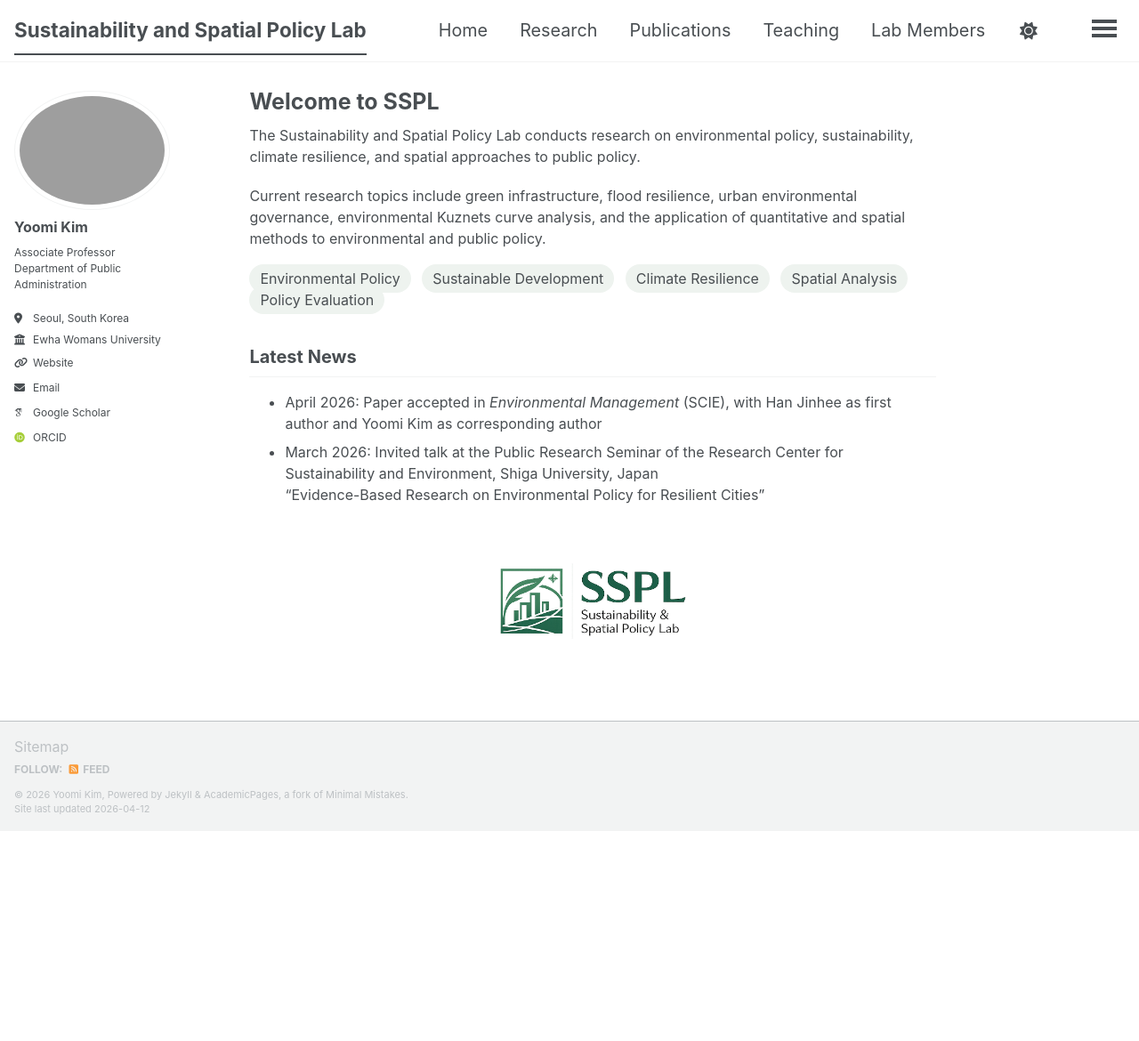
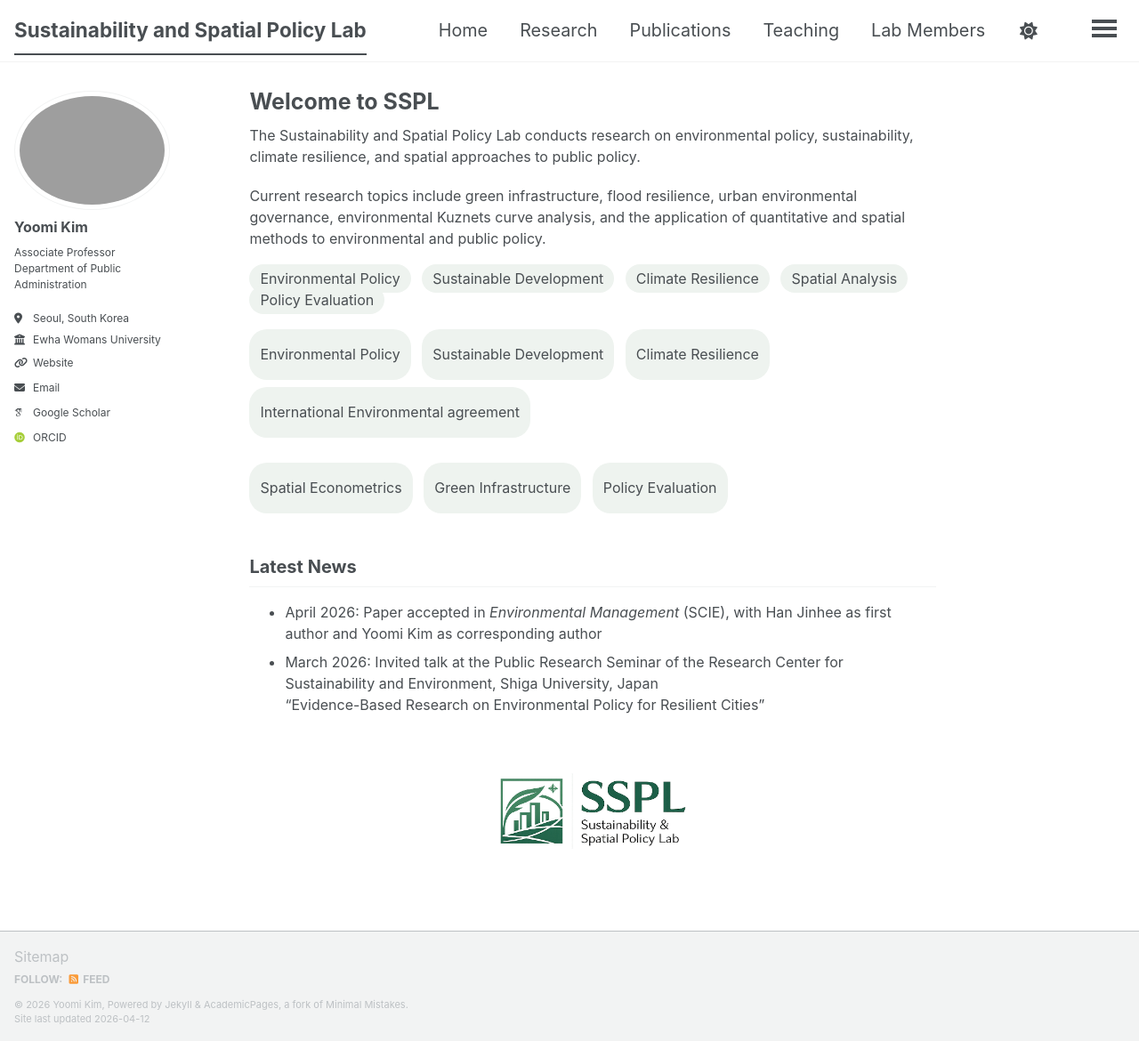
Before and after one commit to ymkim-ssplab/ymkim-ssplab.github.io, a Jekyll site: the page built from _pages/about.md, in a window 1280 px wide and 1170 px high. Shown: the whole window at 89% size. Built offline with Jekyll 4.4.1, drawn with Linux system fonts in a browser that asks for light colours; some web fonts are replaced; a script bundle is joined from its source files by our own code; library files that are not in the unit come from our copies.

Commit message:
Update about.md

```diff
--- a/_pages/about.md
+++ b/_pages/about.md
@@ -24,6 +24,19 @@ She maintains ongoing international collaborations with scholars in Japan, the U
   <span style="background:#eef3ef; padding:6px 12px; border-radius:20px;">Policy Evaluation</span>
 </p>
 
+<p style="line-height: 2.8;">
+  <span style="display:inline-block; background:#eef3ef; padding:6px 12px; border-radius:20px; margin-right:8px; margin-bottom:8px;">Environmental Policy</span>
+  <span style="display:inline-block; background:#eef3ef; padding:6px 12px; border-radius:20px; margin-right:8px; margin-bottom:8px;">Sustainable Development</span>
+  <span style="display:inline-block; background:#eef3ef; padding:6px 12px; border-radius:20px; margin-right:8px; margin-bottom:8px;">Climate Resilience</span>
+  <span style="display:inline-block; background:#eef3ef; padding:6px 12px; border-radius:20px; margin-bottom:8px;">International Environmental agreement</span>
+</p>
+
+<p style="line-height: 2.8;">
+  <span style="display:inline-block; background:#eef3ef; padding:6px 12px; border-radius:20px; margin-right:8px; margin-bottom:8px;">Spatial Econometrics</span>
+  <span style="display:inline-block; background:#eef3ef; padding:6px 12px; border-radius:20px; margin-right:8px; margin-bottom:8px;">Green Infrastructure</span>
+  <span style="display:inline-block; background:#eef3ef; padding:6px 12px; border-radius:20px; margin-right:8px; margin-bottom:8px;">Policy Evaluation</span>
+</p>
+
 ## Latest News
 
 - April 2026: Paper accepted in *Environmental Management* (SCIE), with Han Jinhee as first author and Yoomi Kim as corresponding author
```
